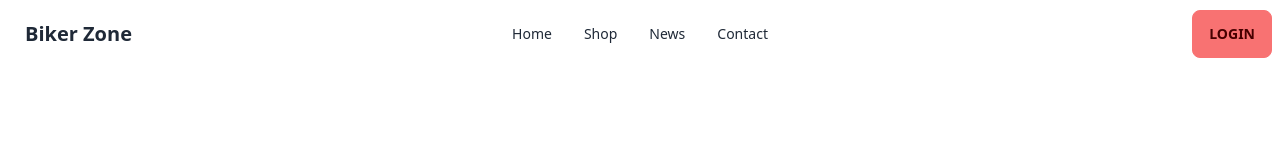
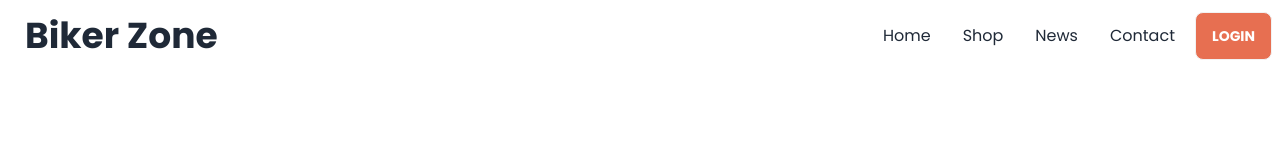
Before and after one commit to infan11/bikewe-zone-with-daisy-ui, a plain HTML site: page index.html in a window 1280 px wide. Drawn offline with nearby package versions, Linux system fonts and the light colour scheme.

Commit message:
added all index.html

```diff
--- a/index.html
+++ b/index.html
@@ -6,41 +6,60 @@
     <title>Biker Zone</title>
     <link href="https://cdn.jsdelivr.net/npm/daisyui@3.3.1/dist/full.css" rel="stylesheet" type="text/css" />
 <script src="https://cdn.tailwindcss.com"></script>
-
+<link rel="preconnect" href="https://fonts.googleapis.com">
+<link rel="preconnect" href="https://fonts.gstatic.com" crossorigin>
+<link href="https://fonts.googleapis.com/css2?family=Poppins:wght@400;500;700;800&display=swap" rel="stylesheet">
+<script>
+  tailwind.config = {
+    theme: {
+      extend: {
+        colors: {
+          clifford: '#da373d',
+          'bike-primary': '#e76f51',
+        }
+      }
+    }
+  }
+</script>
+<style>
+    .font-poppins{
+        font-family: 'Poppins', sans-serif;
+    }
+</style>
 </head>
-<body>
-    <header>
+<body class="font-poppins">
+    <header class="md:container md:mx-auto">
         <nav>
             <div class="navbar bg-base-100">
-                <div class="navbar-start">
+                <div class="flex-1">
                   <div class="dropdown">
                     <label tabindex="0" class="btn btn-ghost lg:hidden">
                       <svg xmlns="http://www.w3.org/2000/svg" class="h-5 w-5" fill="none" viewBox="0 0 24 24" stroke="currentColor"><path stroke-linecap="round" stroke-linejoin="round" stroke-width="2" d="M4 6h16M4 12h8m-8 6h16" /></svg>
                     </label>
-                    <ul tabindex="0" class="menu menu-sm dropdown-content mt-3 z-[1] p-2 shadow bg-base-100 rounded-box w-52">
+                    <ul tabindex="0" class="menu menu-sm dropdown-content mt-3 z-[1] p-2 text-base shadow bg-base-100 rounded-box w-52">
                       <li><a>Home</a></li>
                       <li><a>Shop</a></li>
                       <li><a>News</a></li>
                       <li><a>Contact</a></li>
                     </ul>
                   </div>
-                  <a class="btn btn-ghost normal-case text-xl">Biker Zone</a>
+                  <a class="btn btn-ghost normal-case text-4xl">Biker Zone</a>
                 </div>
                 <div class="navbar-center hidden lg:flex">
-                  <ul class="menu menu-horizontal px-1">
+                  <ul class="menu text-base menu-horizontal px-1">
                     <li><a>Home</a></li>
                       <li><a>Shop</a></li>
                       <li><a>News</a></li>
                       <li><a>Contact</a></li>
                   </ul>
                 </div>
-                <div class="navbar-end">
-                  <a class="btn btn-error">LOGIN</a>
+                <div class="navbar-end w-auto">
+                  <a class="btn  bg-bike-primary text-white">LOGIN</a>
                 </div>
               </div>
         </nav>
     </header>
-    <main>
+    <main class="md:container md:mx-auto">
 
     </main>
     <footer>
```
